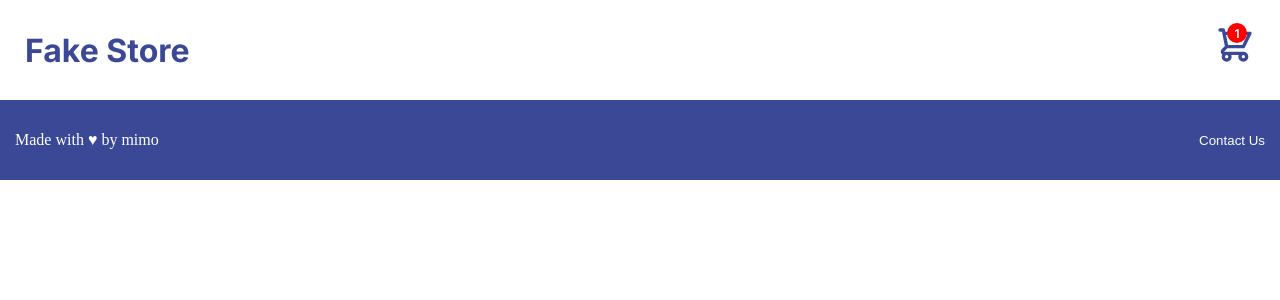
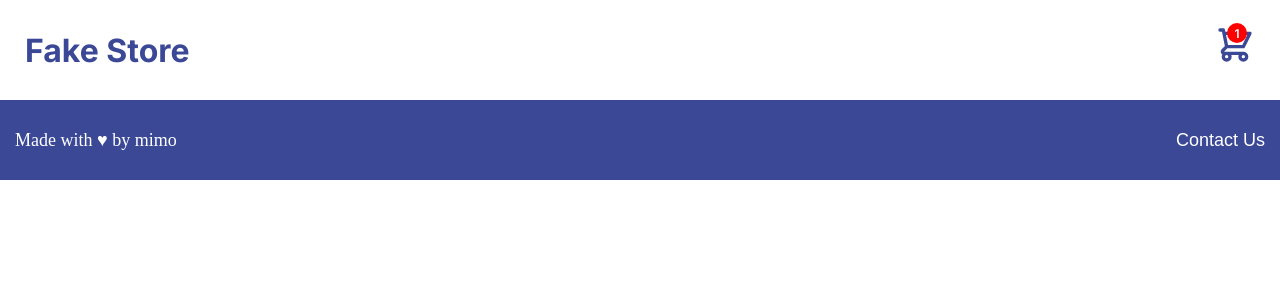
Before and after one commit to nhahn92/fake-store, a React (Vite) app: page / in a window 1280 px wide. Shown: the top 300 px of the page. Built offline with nearby package versions, Linux system fonts and the light colour scheme.

Commit message:
Changed the font size for greater visibility

```diff
--- a/src/components/Header/Footer/Footer.css
+++ b/src/components/Header/Footer/Footer.css
@@ -5,6 +5,7 @@
 
     background-color: var(--dark-blue);
     color: var(--white);
+    font-size: 18px;
     height: 80px;
     padding: 0 15px;
 }
@@ -14,4 +15,5 @@
     border: none;
     color: var(--white);
     cursor: pointer;
+    font-size: inherit;
 }
```
